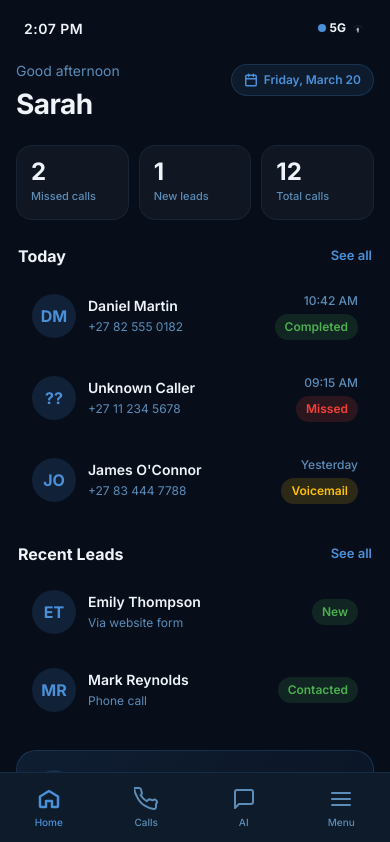
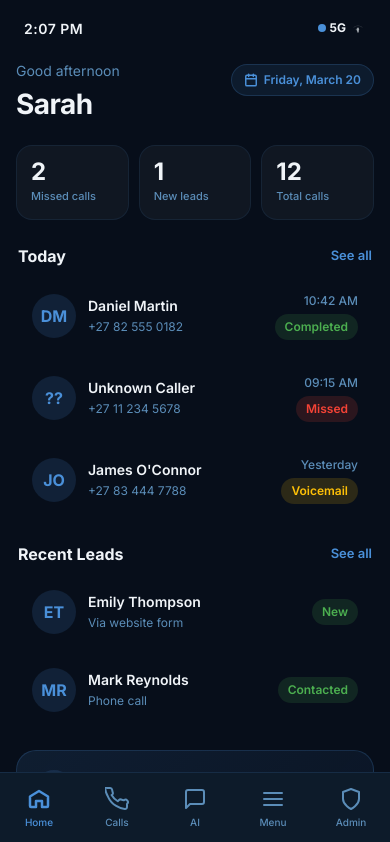
Before and after one commit to bladestone69/luna-office-assistant, a Next.js app: page / in a window 390 px wide. Shown: the top 842 px of the page. Built offline with nearby package versions, Linux system fonts and the light colour scheme.

Commit message:
feat: add Admin tab to mobile nav, add client API routes

```diff
--- a/app/page.tsx
+++ b/app/page.tsx
@@ -16,6 +16,17 @@ export default function DashboardPage() {
       {activeTab === "calls" && <CallsTab />}
       {activeTab === "ai" && <AITab />}
       {activeTab === "menu" && <MenuTab />}
+      {activeTab === "admin" && (
+        <div className="flex min-h-screen items-center justify-center bg-[#070E1A]">
+          <div className="text-center">
+            <h2 className="text-xl font-semibold text-[#F0F4F8] mb-2">Admin Panel</h2>
+            <p className="text-[#8899A6] text-sm mb-6">Manage your Luna office assistant</p>
+            <a href="/admin/login" className="inline-block rounded-xl bg-[#4A90D9] px-6 py-3 font-medium text-white transition-colors hover:bg-[#3a7bc4]">
+              Go to Admin Login
+            </a>
+          </div>
+        </div>
+      )}
     </MobileShell>
   );
 }
--- a/components/MobileShell.tsx
+++ b/components/MobileShell.tsx
@@ -1,6 +1,7 @@
 "use client";
 
 import { useState } from "react";
+import { useRouter } from "next/navigation";
 import styles from "./MobileShell.module.css";
 
 // Tab icons as inline SVGs
@@ -38,7 +39,15 @@ function MenuIcon({ active }: { active: boolean }) {
   );
 }
 
-export type Tab = "home" | "calls" | "ai" | "menu";
+function ShieldIcon({ active }: { active: boolean }) {
+  return (
+    <svg viewBox="0 0 24 24" fill="none" stroke="currentColor" strokeWidth={active ? 2.5 : 2} strokeLinecap="round" strokeLinejoin="round">
+      <path d="M12 22s8-4 8-10V5l-8-3-8 3v7c0 6 8 10 8 10z" />
+    </svg>
+  );
+}
+
+export type Tab = "home" | "calls" | "ai" | "menu" | "admin";
 
 interface MobileShellProps {
   activeTab: Tab;
@@ -55,6 +64,7 @@ function getTime() {
 }
 
 export function MobileShell({ activeTab, onTabChange, children }: MobileShellProps) {
+  const router = useRouter();
   const [time, setTime] = useState(getTime());
 
   // Update time periodically
@@ -62,6 +72,10 @@ export function MobileShell({ activeTab, onTabChange, children }: MobileShellPro
     const interval = setInterval(() => setTime(getTime()), 1000);
     return () => clearInterval(interval);
   });
+
+  function handleAdminClick() {
+    router.push("/admin/login");
+  }
 
   return (
     <div className={styles.shell}>
@@ -112,6 +126,13 @@ export function MobileShell({ activeTab, onTabChange, children }: MobileShellPro
           <MenuIcon active={activeTab === "menu"} />
           <span>Menu</span>
         </button>
+        <button
+          className={`${styles.navItem} ${activeTab === "admin" ? styles.active : ""}`}
+          onClick={handleAdminClick}
+        >
+          <ShieldIcon active={activeTab === "admin"} />
+          <span>Admin</span>
+        </button>
       </nav>
     </div>
   );
```
